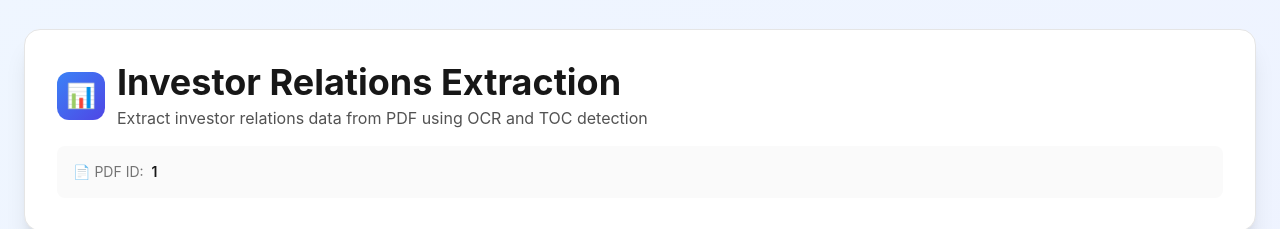
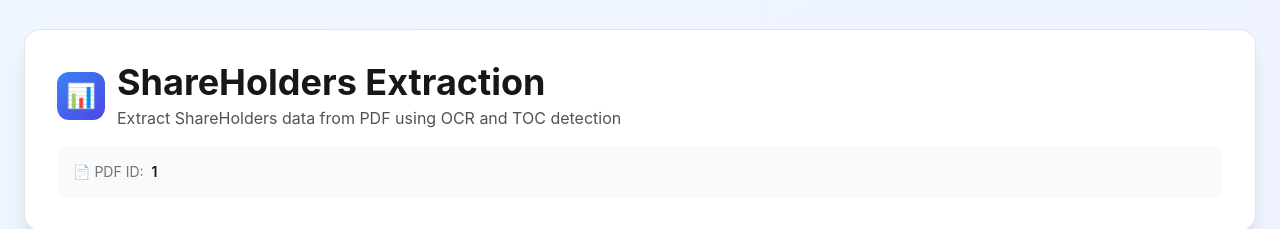
Before and after one commit to osa623/Stock-Annual-Report-Extraction-Fully-Automated-System-EXE, a React (Vite) app in the folder frontend/: page /pdf/1/investor-relations in a window 1280 px wide. Shown: the part 140-369 px from the top of the page. Built offline with nearby package versions, Linux system fonts and the light colour scheme; no server answers.

Commit message:
changing the layout of the frontend of shareholder extraction part

```diff
--- a/frontend/src/components/PDFCard.jsx
+++ b/frontend/src/components/PDFCard.jsx
@@ -77,20 +77,12 @@ const PDFCard = ({ pdf }) => {
           Other Data
         </button>
 
-        {/* Button 4: Top 20 Shareholders */}
-        <button
-          onClick={() => navigate(`/pdf/${pdf.id}/shareholders`)}
-          className="w-full bg-gray-200 hover:bg-gray-300 text-gray-900 px-4 py-2.5 rounded-lg text-sm font-medium transition-all duration-200"
-        >
-          Top 20 Shareholders
-        </button>
-
-        {/* Button 5: Investor Relations */}
+        {/* Button 4: Investor Relations */}
         <button
           onClick={() => navigate(`/pdf/${pdf.id}/investor-relations`)}
           className="w-full bg-gray-200 hover:bg-gray-300 text-gray-900 px-4 py-2.5 rounded-lg text-sm font-medium transition-all duration-200"
         >
-          Investor Relations
+          Top 10 ShareHolders
         </button>
       </div>
     </div>
--- a/frontend/src/pages/InvestorRelationsPage.jsx
+++ b/frontend/src/pages/InvestorRelationsPage.jsx
@@ -24,8 +24,8 @@ const InvestorRelationsPage = () => {
               <span className="text-white text-2xl">📊</span>
             </div>
             <div>
-              <h1 className="text-4xl font-bold text-gray-900">Investor Relations Extraction</h1>
-              <p className="text-gray-600 mt-1">Extract investor relations data from PDF using OCR and TOC detection</p>
+              <h1 className="text-4xl font-bold text-gray-900">ShareHolders Extraction</h1>
+              <p className="text-gray-600 mt-1">Extract ShareHolders data from PDF using OCR and TOC detection</p>
             </div>
           </div>
 
```
